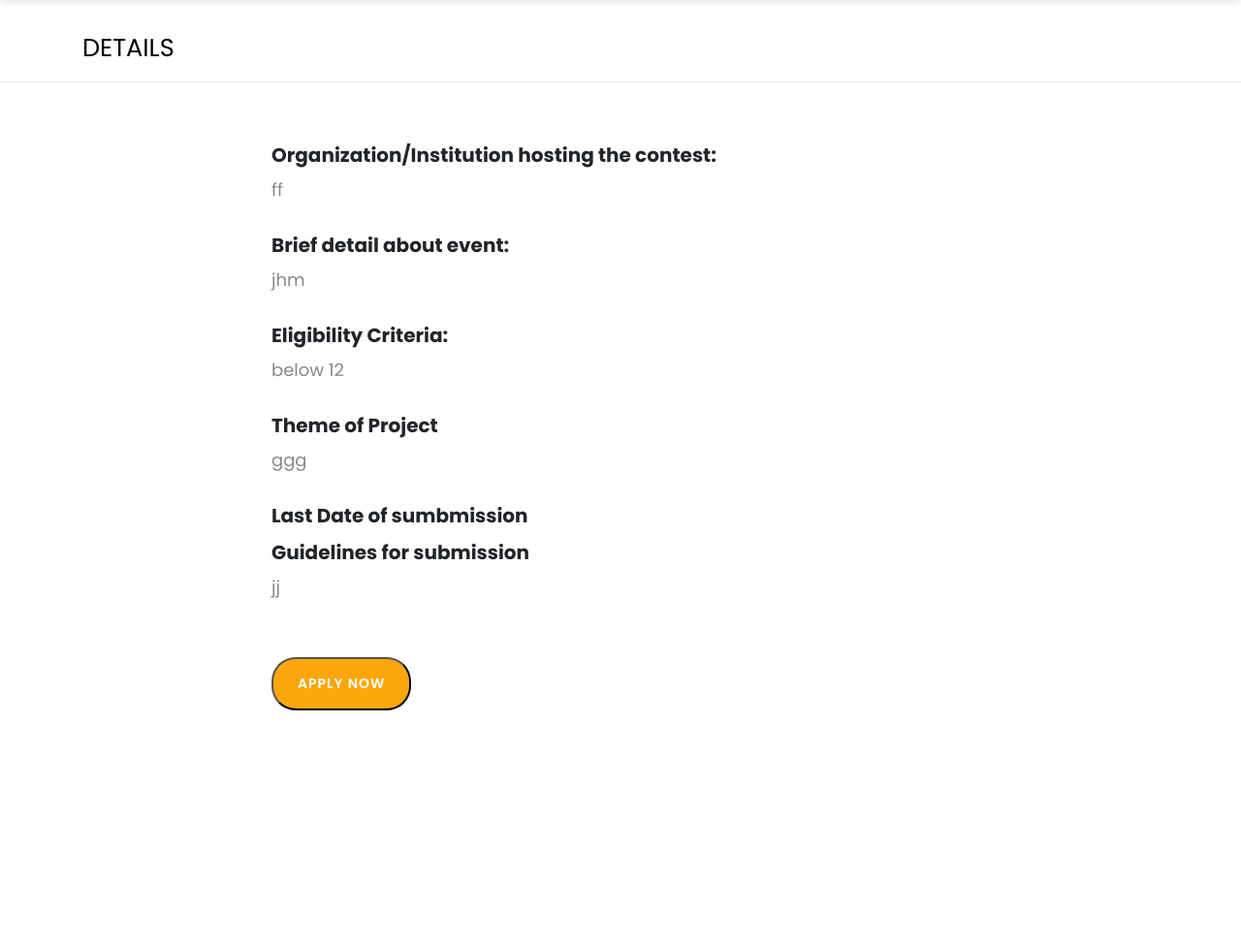
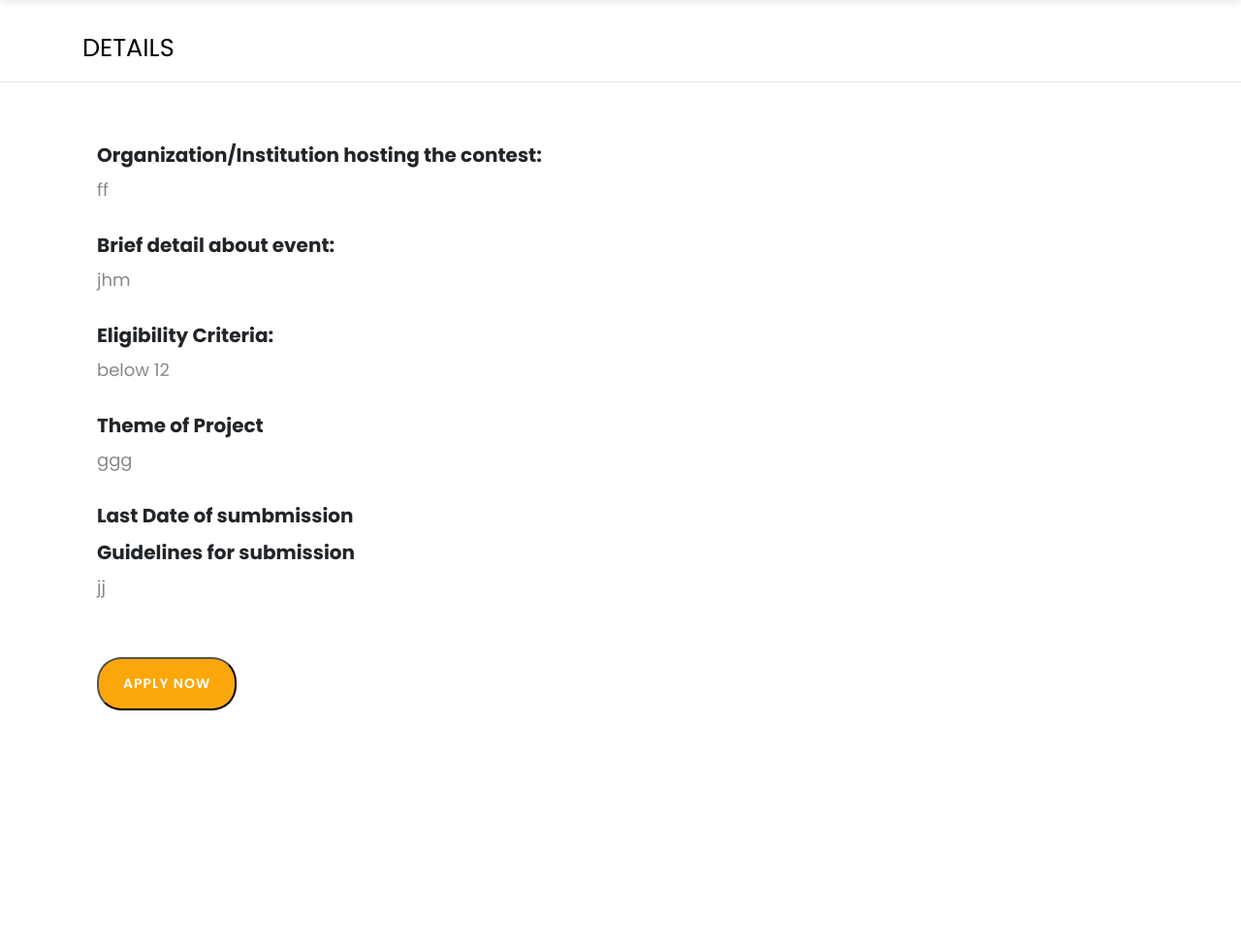
Before and after one commit to irit2607/Scienocyde_Koderz, a Django app: page /core/applyto/3/ in a window 1280 px wide. Shown: the part 80-1053 px from the top of the page at 97% size. Run offline with Django 3.2, Linux system fonts and the light colour scheme; data comes from the database, SQL or seed files in the repository; some libraries are stand-ins or nearby versions.

Commit message:
Update applyto.html

```diff
--- a/templates/core/applyto.html
+++ b/templates/core/applyto.html
@@ -60,7 +60,7 @@
       </div>
     </div>
 
-    <div style="margin-left: 5em; margin-top: 3em;padding-left: 9em; font-size: 20px;">
+    <div style="margin-left: 5em; margin-top: 3em; font-size: 20px;">
       <label for="validationCustom01"
         ><b>Organization/Institution hosting the contest:</b></label>
       <p style="font-size: 18px;">{{ host_obj.org }}</p>
```
